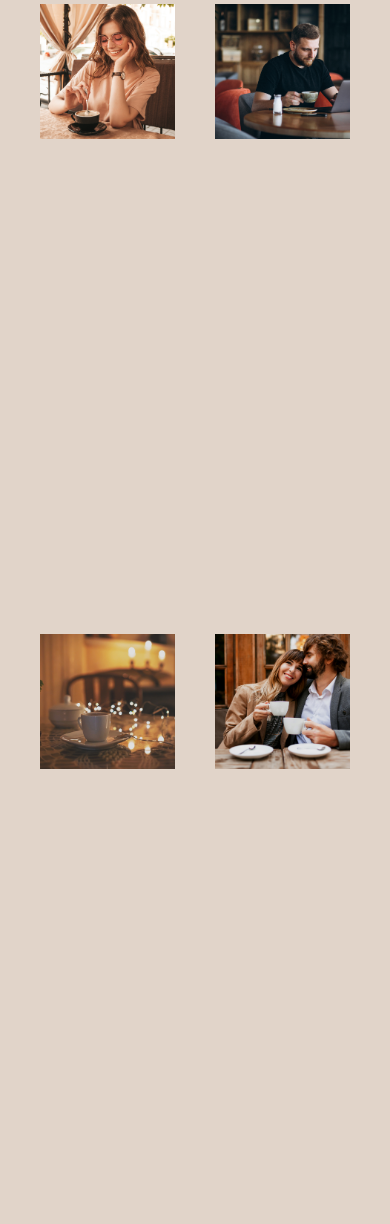
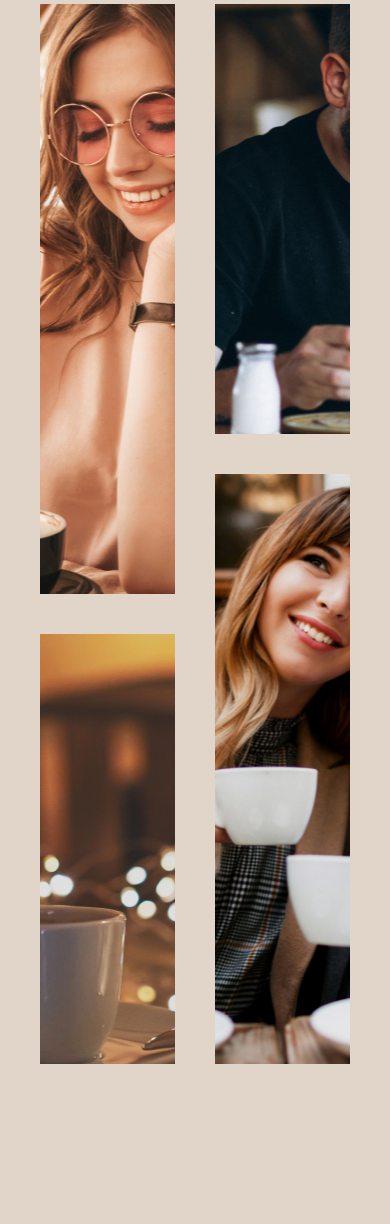
Before and after one commit to DmitryYarigin/coffe-house, a website built with webpack: page coffee-house/src/pages/home/index.html in a window 390 px wide. Shown: the part 3673-4897 px from the top of the page. After the commit the page ends 4837 px from the top, so only its background shows below. Built offline with nearby package versions, Linux system fonts and the light colour scheme.

Commit message:
feat: create mobile-app section

```diff
--- a/coffee-house/src/pages/home/index.html
+++ b/coffee-house/src/pages/home/index.html
@@ -105,20 +105,21 @@
     <section class="about">
         <p class="about__info">Resource is <span class="italic__span">the perfect and cozy place</span> where you can enjoy a variety of hot beverages, relax, catch up with friends, or get some work done.</p>
         <div class="about__pictures">
-            <div class="about__picture-item">
-                <img class="about__img" src="../../assets/images/about-1.jpg" alt="about-1">
+            <div class="about__picture-item about__item1">
+                <!-- <img class="about__img" src="../../assets/images/about-1.jpg" alt="about-1"> -->
             </div>
-            <div class="about__picture-item">
-                <img class="about__img" src="../../assets/images/about-2.jpg" alt="about-2">
+            <div class="about__picture-item about__item2">
+                <!-- <img class="about__img" src="../../assets/images/about-2.jpg" alt="about-2"> -->
             </div>
-            <div class="about__picture-item">
-                <img class="about__img" src="../../assets/images/about-3.jpg" alt="about-3">
+            <div class="about__picture-item about__item3">
+                <!-- <img class="about__img" src="../../assets/images/about-3.jpg" alt="about-3"> -->
             </div>
-            <div class="about__picture-item">
-                <img class="about__img" src="../../assets/images/about-4.jpg" alt="about-4">
+            <div class="about__picture-item about__item4">
+                <!-- <img class="about__img" src="../../assets/images/about-4.jpg" alt="about-4"> -->
             </div>
         </div>
     </section>
+    <section class="mobileApp"></section>
     </div>
 </body>
 </html>
--- a/coffee-house/src/pages/home/style.scss
+++ b/coffee-house/src/pages/home/style.scss
@@ -259,8 +259,10 @@
   // .about__pictures
 
   &__pictures {
+    margin-bottom: 100px;
     display: grid;
     grid-template-columns: 1fr 1fr;
+    grid-template-rows: min-content;
     gap: 40px 40px;
   }
 
@@ -268,8 +270,35 @@
 
   &__picture-item {
     // max-width: 100%;
-    align-self: stretch;
+    // align-self: stretch;
     height: 590px;
+    background-position: center;
+  }
+
+  // .about__item1
+
+  &__item1 {
+    background-image: url("../../assets/images/about-1.jpg");
+  }
+
+  // .about__item2
+
+  &__item2 {
+    background-image: url("../../assets/images/about-2.jpg");
+    height: 430px;
+  }
+  // .about__item3
+
+  &__item3 {
+    background-image: url("../../assets/images/about-3.jpg");
+    height: 430px;
+  }
+  // .about__item4
+
+  &__item4 {
+    background-image: url("../../assets/images/about-4.jpg");
+    align-self: start;
+    margin-top: -160px;
   }
 
   // .about__img
```
